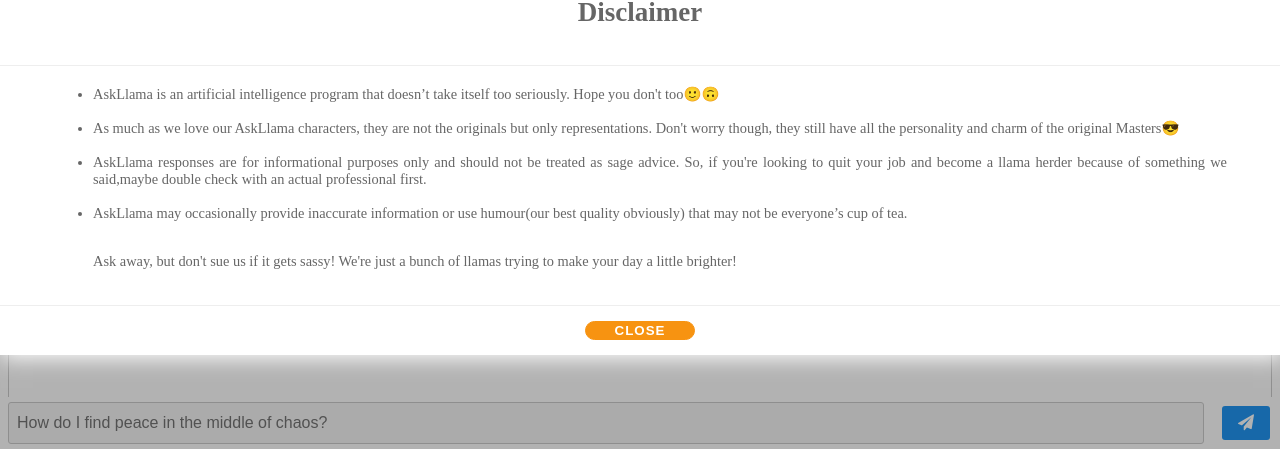
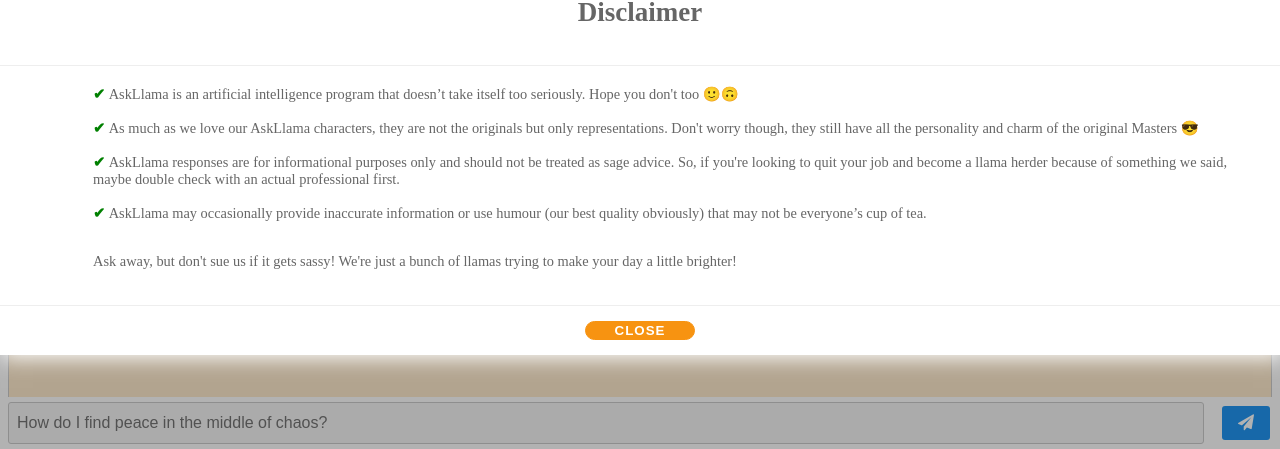
Before and after one commit to MyLlama/AskLlamaPWA, a Vue app: page / in a window 1280 px wide. Shown: the part 243-692 px from the top of the page. Built offline with nearby package versions, Linux system fonts and the light colour scheme.

Commit message:
Improved the 4 clickup points

```diff
--- a/src/components/Chatbox.vue
+++ b/src/components/Chatbox.vue
@@ -34,6 +34,9 @@
       </div>
     </div>
     <form @submit.prevent="sendMessage">
+      <div v-if="!selectedMasters.length" class="error-message">
+        Please select at least one master to enable chat.
+      </div>
       <input
         type="text"
         class="question-input"
@@ -218,6 +221,7 @@
   text-align: left;
   word-wrap: break-word;
   white-space: pre-wrap;
+  background: blanchedalmond;
 }
 
 @media (max-width: 768px) {
@@ -271,6 +275,16 @@
   border-radius: 12px;
   padding: 8px 16px;
 }
+
+.error-message {
+  color: red;
+  font-size: 0.8em;
+  margin-bottom: 0.5em;
+  position: absolute;
+  bottom: 25vh;
+  left: 2vh;
+}
+
 
 .message {
   margin-bottom: 1rem;
--- a/src/components/Footer.vue
+++ b/src/components/Footer.vue
@@ -21,29 +21,29 @@
             <h2>Disclaimer</h2>
           </template>
           <template #body>
-            <ul>
+            <ul class="custom-bullet">
               <li>
                 AskLlama is an artificial intelligence program that doesn’t take
-                itself too seriously. Hope you don't too🙂🙃
+                itself too seriously. Hope you don't too 🙂🙃
               </li>
               <br />
               <li>
                 As much as we love our AskLlama characters, they are not the
                 originals but only representations. Don't worry though, they
                 still have all the personality and charm of the original
-                Masters😎
+                Masters 😎
               </li>
               <br />
               <li>
                 AskLlama responses are for informational purposes only and
                 should not be treated as sage advice. So, if you're looking to
                 quit your job and become a llama herder because of something we
-                said,maybe double check with an actual professional first.
+                said, maybe double check with an actual professional first.
               </li>
               <br />
               <li>
                 AskLlama may occasionally provide inaccurate information or use
-                humour(our best quality obviously) that may not be everyone’s
+                humour (our best quality obviously) that may not be everyone’s
                 cup of tea.
               </li>
               <br />
@@ -54,7 +54,6 @@
             </ul>
           </template>
         </the-disclaimer>
-
         <a
           href="#"
           class="link-text privacy-policy"
@@ -258,4 +257,14 @@
   margin: auto;
   width: 90%;
 }
+
+ul.custom-bullet {
+    list-style-type: none; /* Remove the default bullet point */
+  }
+
+  ul.custom-bullet li::before {
+    content: "✔ "; /* Add tick mark before each list item */
+    color: green; /* Change color of tick mark */
+    font-weight: bold; /* Make the tick mark bold */
+  }
 </style>
--- a/src/components/Header.vue
+++ b/src/components/Header.vue
@@ -1,7 +1,7 @@
 <template>
   <header class="header">
     <div class="header-container">
-      <a href="https://www.myllama.co/"
+      <a target="_blank" href="https://www.myllama.co/"
       >
         <img
           class="header-logo"
```
